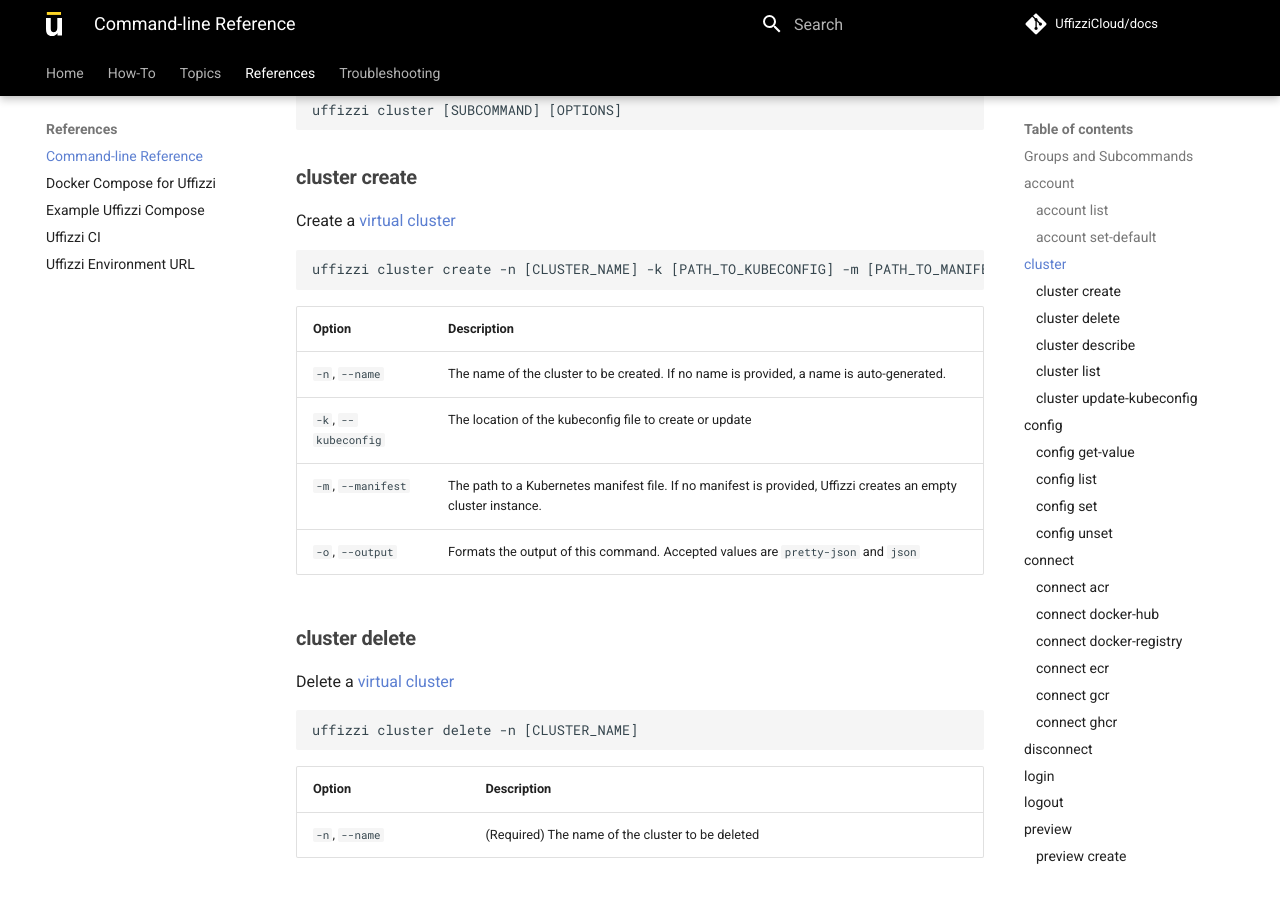
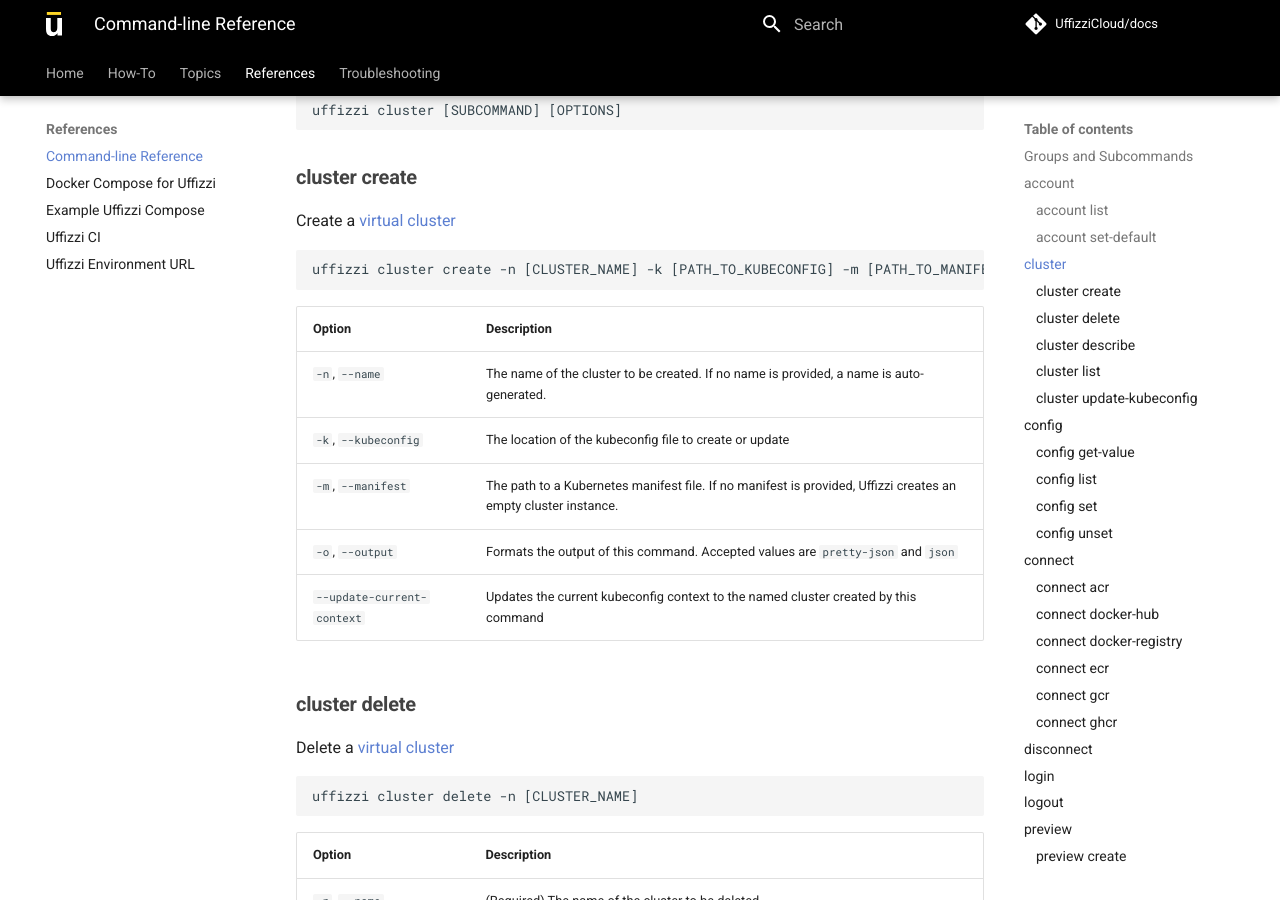
Before and after one commit to UffizziCloud/docs, an MkDocs documentation site: the page built from docs/references/cli.md, in a window 1280 px wide and 900 px high, scrolled down 1616 px. Built offline with MkDocs 1.6.1 and Material for MkDocs 9.7.7, drawn with Linux system fonts in a browser that asks for light colours; comment, search, counter and statistics services are not loaded.

Commit message:
add description for update-current-context

````diff
--- a/docs/references/cli.md
+++ b/docs/references/cli.md
@@ -53,7 +53,7 @@
 Create a [virtual cluster](../topics/virtual-clusters.md)
 
 ```
-uffizzi cluster create -n [CLUSTER_NAME] -k [PATH_TO_KUBECONFIG] -m [PATH_TO_MANIFEST_FILE]
+uffizzi cluster create -n [CLUSTER_NAME] -k [PATH_TO_KUBECONFIG] -m [PATH_TO_MANIFEST_FILE] --update-current-context
 ```
 
 | Option                    | Description                                                                                |
@@ -62,6 +62,7 @@
 | `-k`, `--kubeconfig`      | The location of the kubeconfig file to create or update                                    |
 | `-m`, `--manifest`        | The path to a Kubernetes manifest file. If no manifest is provided, Uffizzi creates an empty cluster instance. |
 | `-o`, `--output`          | Formats the output of this command. Accepted values are `pretty-json` and `json`           |
+| `--update-current-context`| Updates the current kubeconfig context to the named cluster created by this command        |
 
 ### cluster delete
 
````
